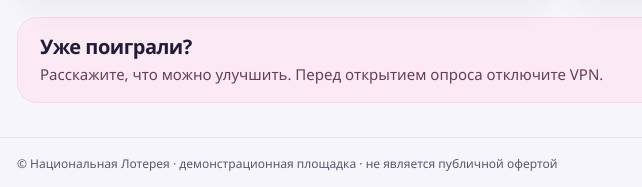
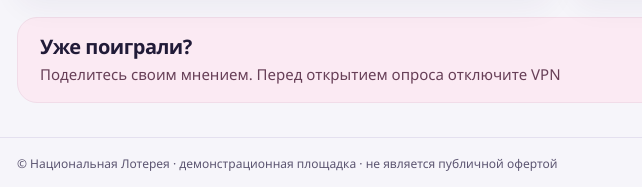
Before and after one commit to mekhedov2004-byte/mini-games-mvp1, a plain HTML site: page index.html in a window 1280 px wide. Shown: the part 814-1001 px from the top of the page, 77-719 px from the left. Drawn offline with Linux system fonts and the light colour scheme.

Commit message:
Update feedback prompt text in index.html

```diff
--- a/index.html
+++ b/index.html
@@ -38,7 +38,7 @@
   <section class="hub-feedback">
     <div>
       <h2>Уже поиграли?</h2>
-      <p>Расскажите, что можно улучшить. Перед открытием опроса отключите VPN.</p>
+      <p>Поделитесь своим мнением. Перед открытием опроса отключите VPN</p>
     </div>
     <a class="btn btn-feedback" id="hubFeedback" target="_blank" rel="noopener"
        data-track="gc_survey_open" data-track-params='{"entry_point":"hub"}'>Оценить игры</a>
```
